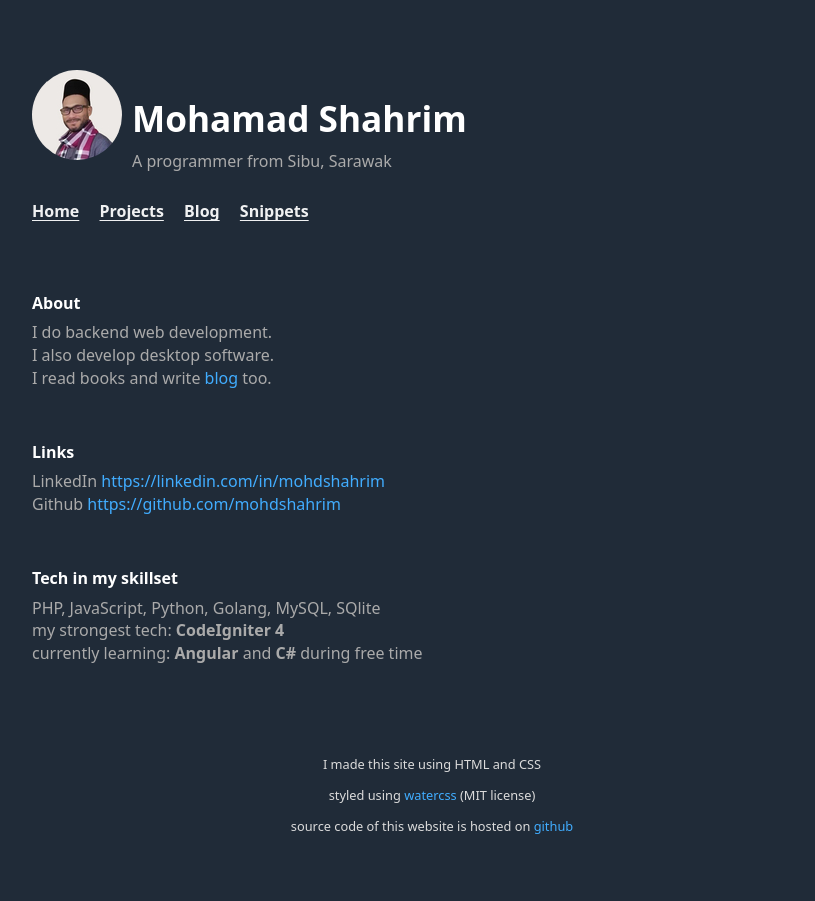
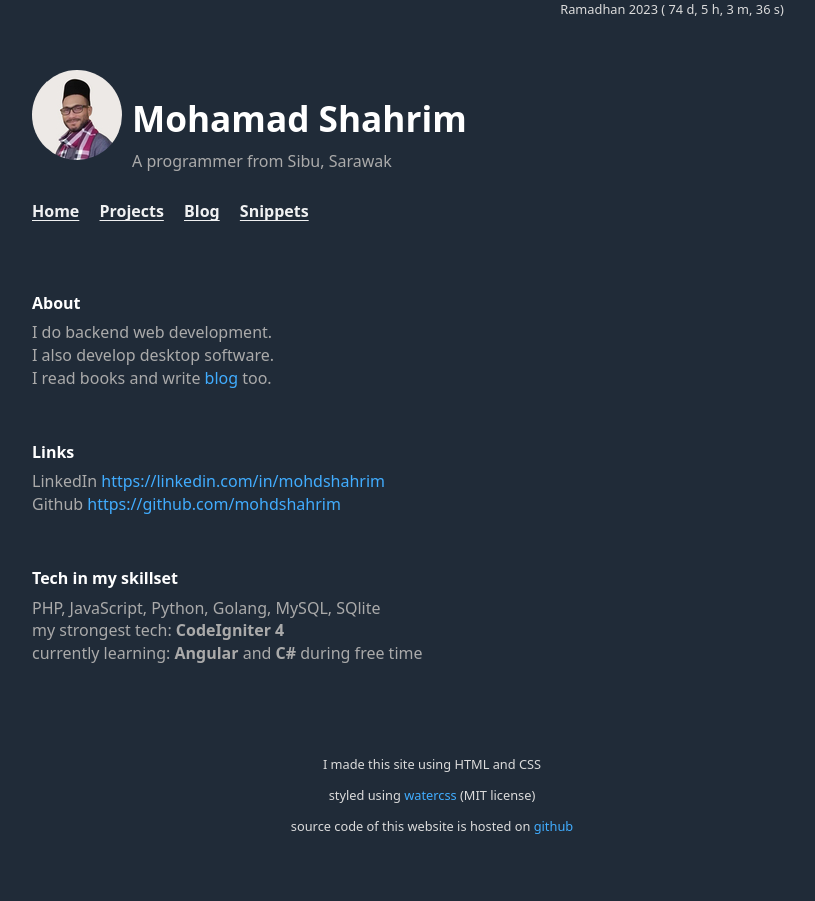
Before and after one commit to mohdshahrim/mohdshahrim-basic, a plain HTML site: page index.html in a window 1280 px wide. Shown: the whole page, without its empty margins (208-1023 px from the left). Drawn offline with nearby package versions, Linux system fonts and the light colour scheme.

```diff
--- a/index.html
+++ b/index.html
@@ -11,6 +11,13 @@
 
 <body>
     <main class="main-padding">
+        <div class="timer-bar footer-pad-text">
+            <span>Ramadhan 2023 (</span>
+            <span id="time-day">0</span> d,
+            <span id="time-hour">0</span> h,
+            <span id="time-minute">0</span> m,
+            <span id="time-second">0</span> s)
+        </div>
         <!--<div class="simple-message">
             <span class="simple-message-close" onclick="this.parentElement.style.display='none'">&times;</span>
             <p>There's so much to change and improve on this website. Sorry for the mess! 🙏🙏🙏</p>
@@ -71,6 +78,7 @@
         </div>
     </main>
 </body>
+
 
 <style>
     @media only screen  and (max-device-width: 1000px) and (orientation: portrait) {
@@ -133,6 +141,48 @@
         text-align: center;
         line-height: normal;
     }
+    .timer-bar {
+        height: auto;
+        width: 100%;
+        top: 0;
+        position: fixed;
+        z-index: 100;
+    }
 </style>
 
+
+<script>
+    // Set the date we're counting down to
+    var countDownDate = new Date("Mar 22, 2023 18:30:10").getTime();
+
+    // Update the count down every 1 second
+    var x = setInterval(function() {
+
+    // Get today's date and time
+    var now = new Date().getTime();
+
+    // Find the distance between now and the count down date
+    var distance = countDownDate - now;
+
+    // Time calculations for days, hours, minutes and seconds
+    var days = Math.floor(distance / (1000 * 60 * 60 * 24));
+    var hours = Math.floor((distance % (1000 * 60 * 60 * 24)) / (1000 * 60 * 60));
+    var minutes = Math.floor((distance % (1000 * 60 * 60)) / (1000 * 60));
+    var seconds = Math.floor((distance % (1000 * 60)) / 1000);
+
+    // Display the result in the element with id="demo"
+    document.getElementById("time-day").innerHTML = days;
+    document.getElementById("time-hour").innerHTML = hours;
+    document.getElementById("time-minute").innerHTML = minutes;
+    document.getElementById("time-second").innerHTML = seconds;
+
+    // If the count down is finished, write some text
+    if (distance < 0) {
+        clearInterval(x);
+        document.getElementById("demo").innerHTML = "EXPIRED";
+    }
+    }, 1000);
+</script>
+
+
 </html>
```
Also changed, not shown: snippets.html (+12 -0 lines).
